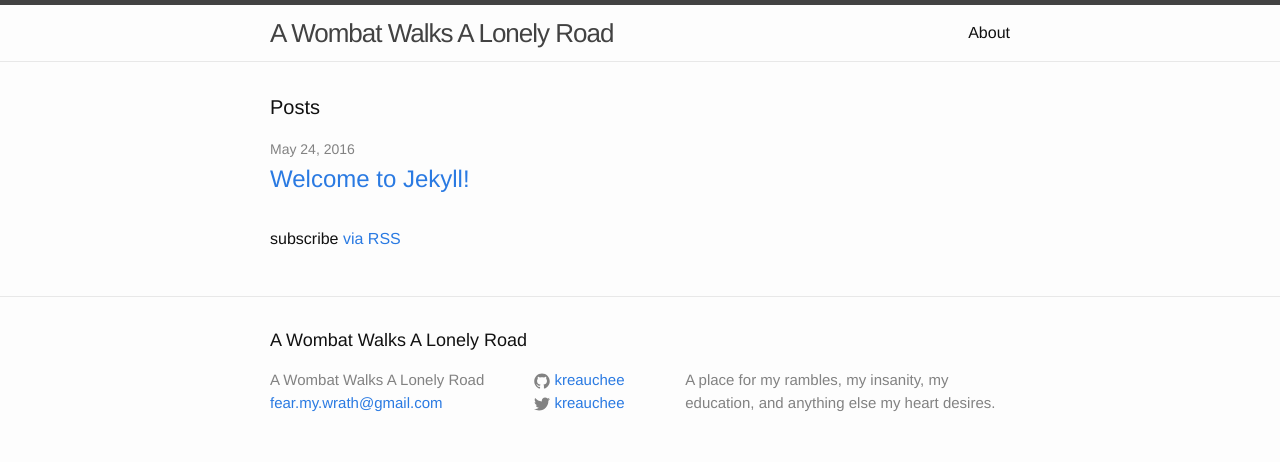
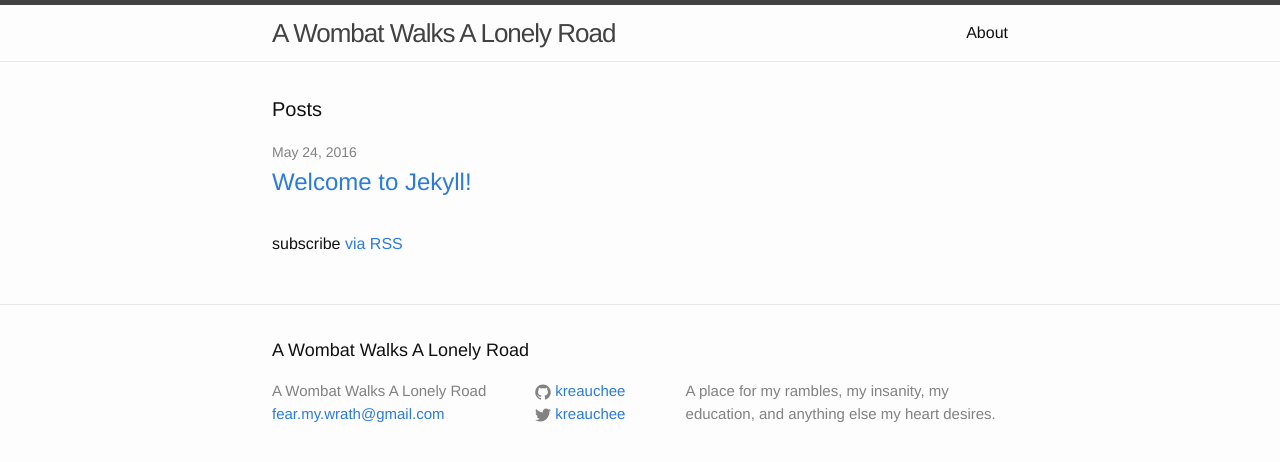
Before and after one commit to kreauchee/kreauchee.github.io, a Jekyll site: the page built from index.html, in a window 1280 px wide. Shown: the top 462 px of the page. Built offline with Jekyll 4.4.1, drawn with Linux system fonts in a browser that asks for light colours.

Commit message:
Starting to make everything accessible

```diff
--- a/css/main.scss
+++ b/css/main.scss
@@ -7,12 +7,12 @@
 
 // Our variables
 $base-font-family: "Helvetica Neue", Helvetica, Arial, sans-serif;
-$base-font-size:   16px;
+$base-font-size:   100%;
 $base-font-weight: 400;
 $small-font-size:  $base-font-size * 0.875;
 $base-line-height: 1.5;
 
-$spacing-unit:     30px;
+$spacing-unit:     2rem;
 
 $text-color:       #111;
 $background-color: #fdfdfd;
```
